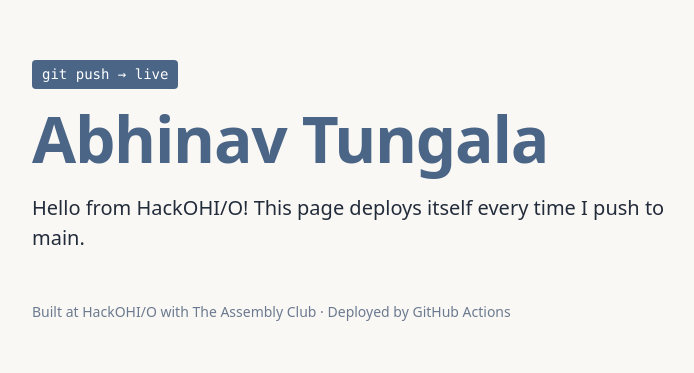
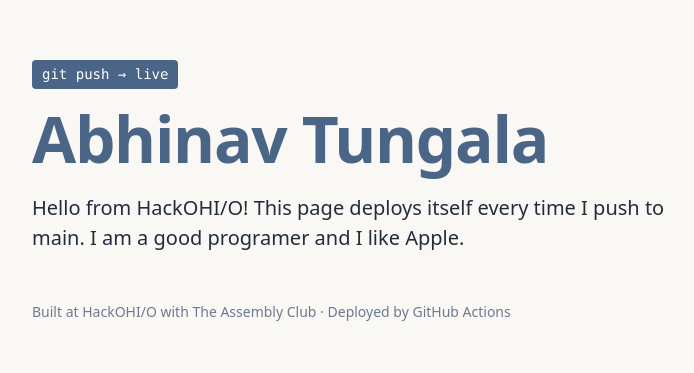
Before and after one commit to tungalaabhinav-cyber/hackohio-site, a plain HTML site: page index.html in a window 1280 px wide. Shown: the part 209-582 px from the top of the page, without its empty margins (288-982 px from the left). Drawn offline with Linux system fonts and the light colour scheme.

Commit message:
I am a programmer and I love apple

```diff
--- a/index.html
+++ b/index.html
@@ -53,7 +53,7 @@
 
     <h1>Abhinav Tungala</h1>
 
-    <p>Hello from HackOHI/O! This page deploys itself every time I push to main.</p>
+    <p>Hello from HackOHI/O! This page deploys itself every time I push to main. I am a good programer and I like Apple.</p>
 
     <!-- Teamwork section: add your "About me" paragraph below this line. -->
 
```
